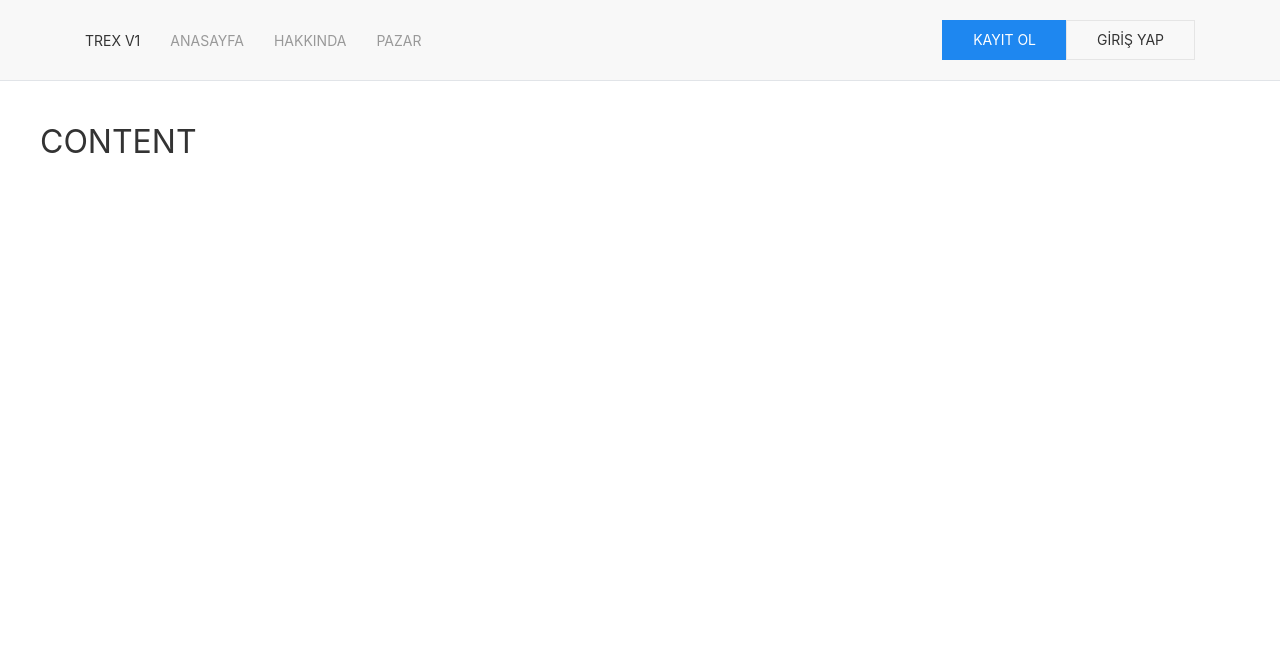
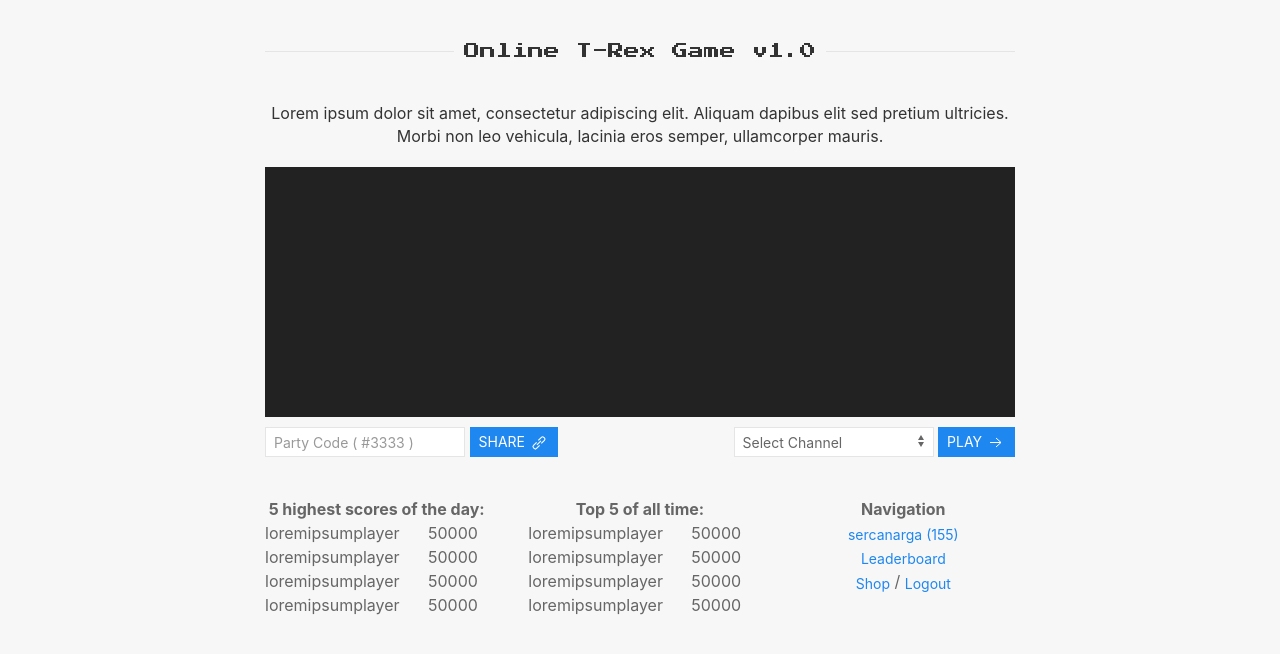
Before and after one commit to sercanarga/t-rex-design, a plain HTML site: page index.html in a window 1280 px wide. Drawn offline with Linux system fonts and the light colour scheme.

Commit message:
Arayüz sadeleştirildi.

```diff
--- a/assets/css/main.css
+++ b/assets/css/main.css
@@ -1,3 +1,18 @@
-.uk-navbar-container {
-    border-bottom: 1px solid #e1e4e8;
+@import url('https://fonts.googleapis.com/css?family=Press+Start+2P');
+
+html {
+    background: #F7F7F7 !important;
+
 }
+
+.uk-heading-line {
+    font-family: 'Press Start 2P', cursive;
+    font-size: 1em;
+}
+
+.canvas {
+    height: 250px;
+}
+.uk-table td {
+    padding: 0;
+}
--- a/index.html
+++ b/index.html
@@ -9,120 +9,95 @@
     <title>Home</title>
 </head>
 <body>
-    <nav class="uk-navbar-container" uk-navbar>
-        <div class="uk-navbar-left uk-margin-large-left">
-            <ul class="uk-navbar-nav">
-                <li class="uk-active"><a href="#">Trex v1</a></li>
-                <li><a href="#">Anasayfa</a></li>
-                <li><a href="#">Hakkında</a></li>
-                <li><a href="#">Pazar</a></li>
-            </ul>
+    <div class="uk-container-xsmall uk-margin-auto uk-margin-medium-top uk-text-center">
+        <h4 class="uk-heading-line"><span>Online T-Rex Game v1.0</span></h4>
+        <h5>Lorem ipsum dolor sit amet, consectetur adipiscing elit. Aliquam dapibus elit sed pretium ultricies.<br>Morbi non leo vehicula, lacinia eros semper, ullamcorper mauris.</h5>
+        <div class="canvas uk-background-secondary">
         </div>
-        <div class="uk-navbar-right uk-margin-large-right">
-            <ul class="uk-navbar-nav">
-                <li>
-                    <a>
-                        <div class="uk-button-group">
-                            <button class="uk-button uk-button-primary" uk-toggle="target: #register">Kayıt Ol</button>
-                            <button class="uk-button uk-button-default" uk-toggle="target: #login">Giriş Yap</button>
-                        </div>
-                    </a>
-                    </li>
-            </ul>
+        <div class="uk-grid-small uk-child-width-1-2@s uk-margin-small-top" uk-grid>
+            <div class="uk-text-left">
+                <input class="uk-input uk-form-width-medium uk-form-small" type="text" placeholder="Party Code ( #3333 )">
+                <button class="uk-button uk-button-primary uk-form-width-xsmall uk-form-small">Share <span uk-icon="link"></span></button>
+            </div>
+            <div class="uk-text-right">
+                <select class="uk-select uk-form-width-medium uk-form-small">
+                    <option value="0">Select Channel</option>
+                    <option value="1">Channel 1 (3 / 5)</option>
+                    <option value="2" disabled>Channel 2 (5 / 5)</option>
+                    <option value="3">Channel 3 (3 / 5)</option>
+                    <option value="4">Channel 4 (3 / 5)</option>
+                </select>
+                <button class="uk-button uk-button-primary uk-form-width-xsmall uk-form-small">Play <span uk-icon="arrow-right"></span></button>
+            </div>
         </div>
-    </nav>
-    <div class="uk-container uk-margin-medium-top">
-        <h2>CONTENT</h2>
-    </div>
-    <div id="login" uk-modal>
-        <div class="uk-modal-dialog">
-            <button class="uk-modal-close-default" type="button" uk-close></button>
-            <div class="uk-modal-header">
-                <h2 class="uk-modal-title">Giriş Yap</h2>
+        <div class="uk-child-width-expand@s uk-margin-medium-top" uk-grid>
+            <div>
+                <span class="uk-text-bold">5 highest scores of the day:</span>
+                <table class="uk-table uk-text-left uk-margin-remove">
+                    <tbody>
+                        <tr>
+                            <td>loremipsumplayer</td>
+                            <td>50000</td>
+                        </tr>
+                        <tr>
+                            <td>loremipsumplayer</td>
+                            <td>50000</td>
+                        </tr>
+                        <tr>
+                            <td>loremipsumplayer</td>
+                            <td>50000</td>
+                        </tr>
+                        <tr>
+                            <td>loremipsumplayer</td>
+                            <td>50000</td>
+                        </tr>
+                    </tbody>
+                </table>
             </div>
-            <div class="uk-modal-body">
-                <form class="uk-form-stacked">
-                    <div class="uk-margin">
-                        <label class="uk-form-label" for="name">Kullanıcı Adı / E-Posta:</label>
-                        <div class="uk-form-controls">
-                            <input class="uk-input" id="name" type="text" placeholder="sercanarga">
-                        </div>
-                    </div>
-                    <div class="uk-margin">
-                        <label class="uk-form-label" for="password">Şifre:</label>
-                        <div class="uk-form-controls">
-                            <input class="uk-input" id="password" type="password" placeholder="******">
-                        </div>
-                    </div>
-                </form>
+            <div>
+                <span class="uk-text-bold">Top 5 of all time:</span>
+                <table class="uk-table uk-text-left uk-margin-remove">
+                    <tbody>
+                        <tr>
+                            <td>loremipsumplayer</td>
+                            <td>50000</td>
+                        </tr>
+                        <tr>
+                            <td>loremipsumplayer</td>
+                            <td>50000</td>
+                        </tr>
+                        <tr>
+                            <td>loremipsumplayer</td>
+                            <td>50000</td>
+                        </tr>
+                        <tr>
+                            <td>loremipsumplayer</td>
+                            <td>50000</td>
+                        </tr>
+                    </tbody>
+                </table>
             </div>
-            <div class="uk-modal-footer uk-text-right">
-                <button class="uk-button uk-button-default uk-modal-close" type="button">İptal</button>
-                <button class="uk-button uk-button-primary" type="button">Giriş Yap</button>
+            <div>
+                <span class="uk-text-bold">Navigation</span>
+                <div>
+                    <button class="uk-button uk-button-link uk-text-lowercase">sercanarga (155)</button>
+                    <br>
+                    <button class="uk-button uk-button-link uk-text-capitalize">Leaderboard</button>
+                    <br>
+                    <button class="uk-button uk-button-link uk-text-capitalize">Shop</button>
+                    /
+                    <button class="uk-button uk-button-link uk-text-capitalize">Logout</button>
+                    <!-- NOT LOGGED IN -->
+                    <!-- <button class="uk-button uk-button-link uk-text-capitalize">Leaderboard</button>
+                    <br>
+                    <button class="uk-button uk-button-link uk-text-capitalize">Login</button>
+                    /
+                    <button class="uk-button uk-button-link uk-text-capitalize">Register</button> -->
+                    <!-- NOT LOGGED IN -->
+                </div>
             </div>
         </div>
     </div>
-    <div id="register" uk-modal>
-        <div class="uk-modal-dialog">
-            <button class="uk-modal-close-default" type="button" uk-close></button>
-            <div class="uk-modal-header">
-                <h2 class="uk-modal-title">Kayıt Ol</h2>
-            </div>
-            <div class="uk-modal-body">
-                <form class="uk-form-horizontal">
-                    <div class="uk-margin">
-                        <label class="uk-form-label" for="name">* Ad Soyad:</label>
-                        <div class="uk-form-controls">
-                            <input class="uk-input" id="name" type="text" placeholder="Sercan Arğa">
-                        </div>
-                    </div>
-                    <div class="uk-margin">
-                            <label class="uk-form-label" for="name">* Kullanıcı Adı:</label>
-                            <div class="uk-form-controls">
-                                <input class="uk-input" id="name" type="text" placeholder="sercanarga">
-                            </div>
-                        </div>
-                    <div class="uk-margin">
-                        <label class="uk-form-label" for="email">* E-Posta:</label>
-                        <div class="uk-form-controls">
-                            <input class="uk-input" id="email" type="text" placeholder="sercanarga@site.com">
-                        </div>
-                    </div>
-                    <div class="uk-margin">
-                        <label class="uk-form-label" for="password">* Şifre:</label>
-                        <div class="uk-form-controls">
-                            <input class="uk-input" id="password" type="password" placeholder="******">
-                        </div>
-                    </div>
-                    <div class="uk-margin">
-                        <label class="uk-form-label" for="password2">* Şifre tekrar:</label>
-                        <div class="uk-form-controls">
-                            <input class="uk-input" id="password2" type="password" placeholder="******">
-                        </div>
-                    </div>
-                    <div class="uk-margin">
-                        <label class="uk-form-label" for="sex">* Cinsiyet:</label>
-                        <div class="uk-form-controls">
-                            <select class="uk-select" id="sex">
-                                <option>Erkek</option>
-                                <option>Kadın</option>
-                                <option>Belirtmek İstemiyorum</option>
-                            </select>
-                        </div>
-                    </div>
-                    <div class="uk-margin">
-                        <label class="uk-form-label" for="referance">Referansınız:</label>
-                        <div class="uk-form-controls">
-                            <input class="uk-input" id="referance" type="text" placeholder="sercanarga">
-                        </div>
-                    </div>
-                </form>
-            </div>
-            <div class="uk-modal-footer uk-text-right">
-                <button class="uk-button uk-button-default uk-modal-close" type="button">İptal</button>
-                <button class="uk-button uk-button-primary" type="button">Kayıt Ol</button>
-            </div>
-        </div>
     </div>
     <script src="assets/js/jquery-3.3.1.min.js"></script>
     <script src="assets/libs/uikit-3.0.0-rc.23/js/uikit.min.js"></script>
```
